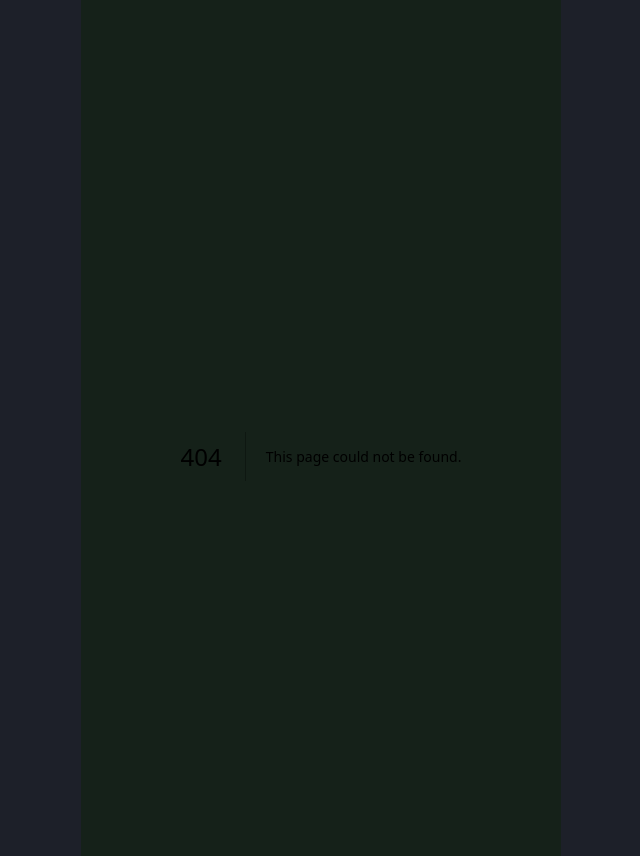
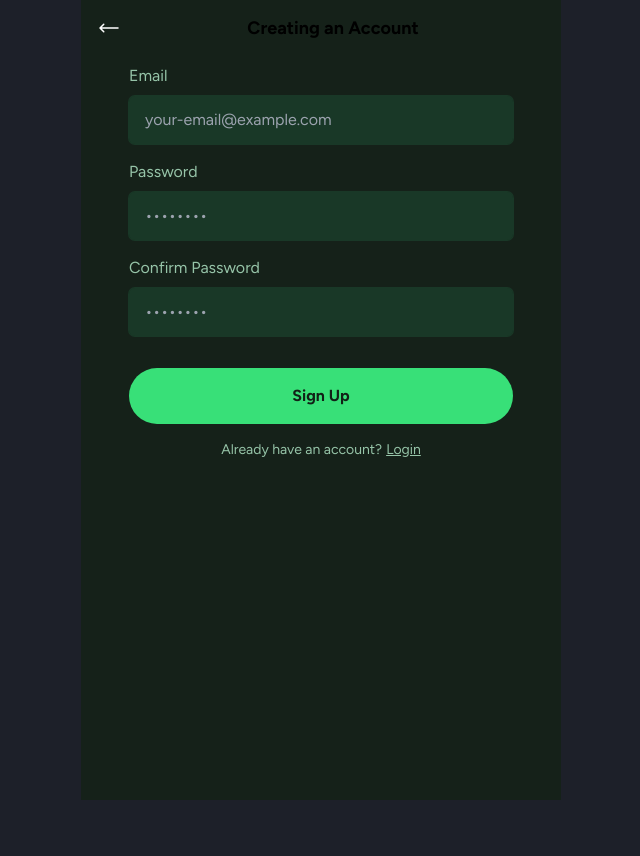
Before and after one commit to Christian-007/fit-forge-nextjs, a Next.js app: page /sign-up in a window 1280 px wide. Before the commit this address had no page. Shown: the whole page, without its empty margins (319-959 px from the left). After the commit the page ends 800 px from the top, so only its background shows below. Built offline with nearby package versions, Linux system fonts and the light colour scheme.

Commit message:
feat: create sign up page with form validations

```diff
--- /dev/null
+++ b/app/sign-up/page.tsx
@@ -0,0 +1,104 @@
+'use client';
+
+import { useForm } from 'react-hook-form';
+import Link from 'next/link';
+import { zodResolver } from '@hookform/resolvers/zod';
+import { ArrowLongLeftIcon } from '@heroicons/react/24/solid';
+
+import { SignUpFormInputs, signUpSchema } from './sign-up.schema';
+
+import { TopbarConfig } from '@/app/shared/components';
+import { TopbarConfigSetter } from '@/app/shared/components/topbar/topbar-config-setter';
+
+const topbarConfig: TopbarConfig = {
+  left: (
+    <Link href="/" className="hover:opacity-60">
+      <ArrowLongLeftIcon className="size-6 text-white" />
+    </Link>
+  ),
+  center: 'Creating an Account',
+};
+
+export default function Page() {
+  const {
+    register,
+    handleSubmit,
+    formState: { errors },
+  } = useForm<SignUpFormInputs>({
+    resolver: zodResolver(signUpSchema),
+    mode: 'onChange',
+  });
+
+  function onSubmit(data: SignUpFormInputs): void {
+    console.log('submitted data: ', data);
+  }
+
+  return (
+    <>
+      <TopbarConfigSetter config={topbarConfig} />
+      <div className="flex h-full flex-col items-center justify-center">
+        <div className="w-full max-w-sm">
+          <form onSubmit={handleSubmit(onSubmit)}>
+            <div className="mb-4">
+              <label htmlFor="email" className="my-2 block text-[#96C4A8]">
+                Email
+              </label>
+              <input
+                type="email"
+                id="email"
+                placeholder="your-email@example.com"
+                className="w-full rounded-md bg-[#2645] px-4 py-3 text-[#96C4A8] ring-1 ring-[#2645] placeholder:text-gray-400 focus:outline-none focus:ring-2 focus:ring-[#38E078]"
+                {...register('email')}
+              />
+              {errors.email && (
+                <p className="mt-1 h-4 text-sm text-red-500">{errors.email?.message}</p>
+              )}
+            </div>
+            <div className="mb-4">
+              <label htmlFor="password" className="my-2 block text-[#96C4A8]">
+                Password
+              </label>
+              <input
+                type="password"
+                id="password"
+                placeholder="••••••••"
+                className="w-full rounded-md bg-[#2645] px-4 py-3 text-[#96C4A8] ring-1 ring-[#2645] placeholder:text-gray-400 focus:outline-none focus:ring-2 focus:ring-[#38E078]"
+                {...register('password')}
+              />
+              {errors.password && (
+                <p className="mt-1 h-4 text-sm text-red-500">{errors.password?.message}</p>
+              )}
+            </div>
+            <div className="mb-8">
+              <label htmlFor="confirmPassword" className="my-2 block text-[#96C4A8]">
+                Confirm Password
+              </label>
+              <input
+                type="password"
+                id="confirmPassword"
+                placeholder="••••••••"
+                className="w-full rounded-md bg-[#2645] px-4 py-3 text-[#96C4A8] ring-1 ring-[#2645] placeholder:text-gray-400 focus:outline-none focus:ring-2 focus:ring-[#38E078]"
+                {...register('confirmPassword')}
+              />
+              {errors.confirmPassword && (
+                <p className="mt-1 h-4 text-sm text-red-500">{errors.confirmPassword?.message}</p>
+              )}
+            </div>
+            <button
+              type="submit"
+              className="block w-full rounded-full bg-[#38E078] p-4 text-center text-[16px] font-bold text-[#122117] hover:opacity-70"
+            >
+              Sign Up
+            </button>
+            <div className="mt-4 text-center text-sm text-[#96C4A8]">
+              <span>Already have an account?</span>
+              <Link href="/login" className="ml-1 underline hover:text-white">
+                Login
+              </Link>
+            </div>
+          </form>
+        </div>
+      </div>
+    </>
+  );
+}
--- /dev/null
+++ b/app/sign-up/sign-up.schema.ts
@@ -0,0 +1,14 @@
+import { z } from 'zod';
+
+export const signUpSchema = z
+  .object({
+    email: z.string().min(1, 'Email is required').email('Invalid email address'),
+    password: z.string().min(1, 'Password is required'),
+    confirmPassword: z.string(),
+  })
+  .refine((data) => data.password === data.confirmPassword, {
+    message: "Passwords don't match. Try again.",
+    path: ['confirmPassword'],
+  });
+
+export type SignUpFormInputs = z.infer<typeof signUpSchema>;
```
